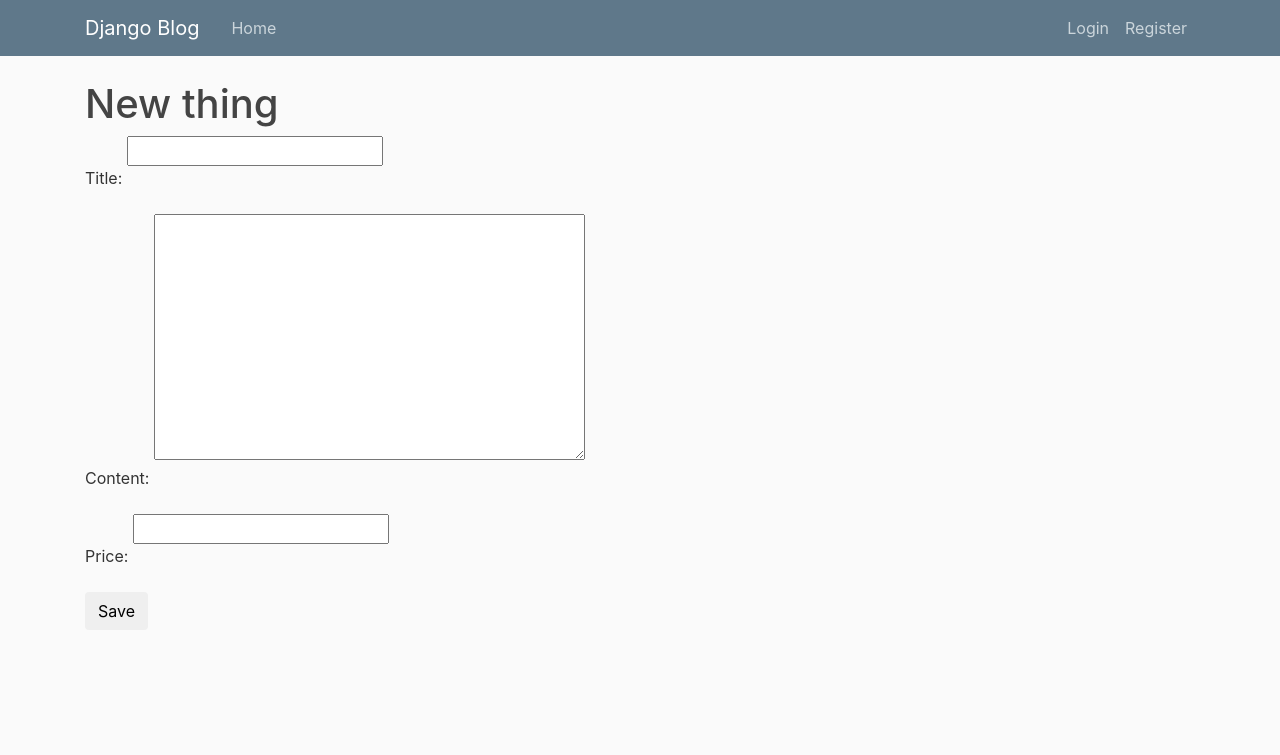
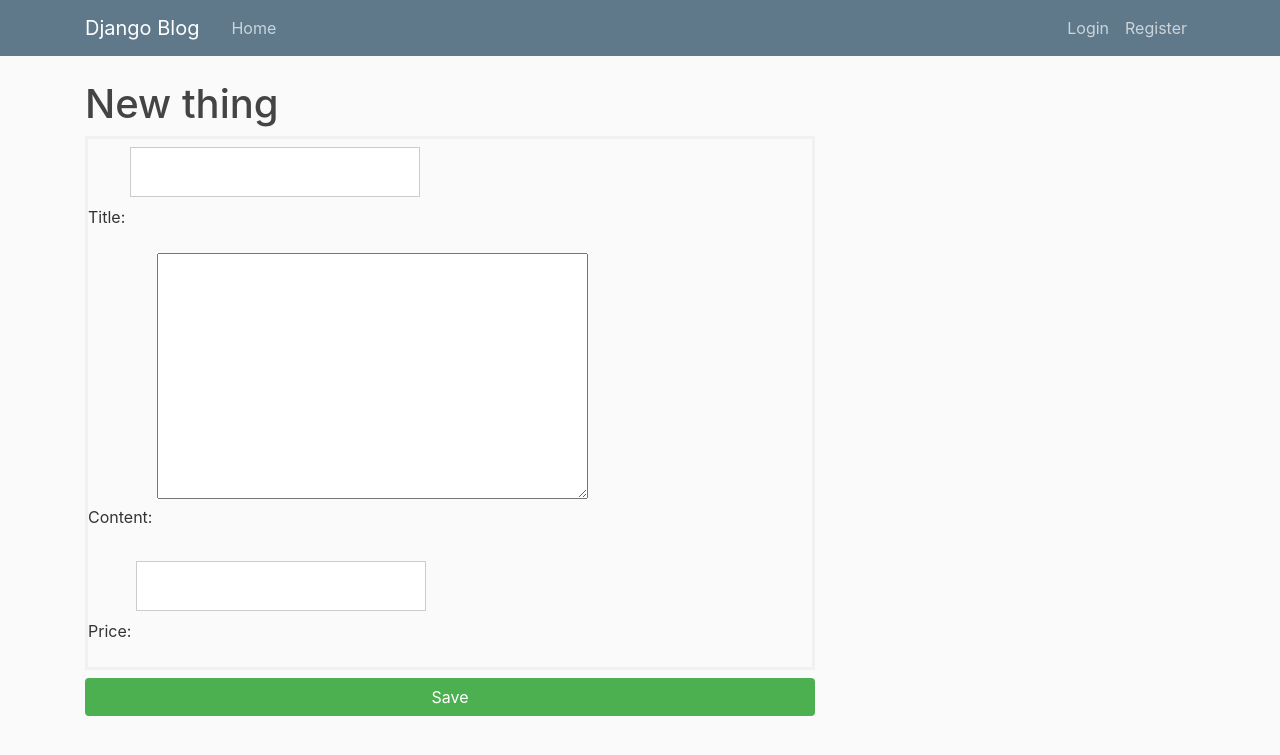
Before and after one commit to nazarhrytsiv/UniWebApp, a Django app: template thing/templates/thing/create.html in a window 1280 px wide. Shown: the top 755 px of the page. Run offline with Django 3.2, Linux system fonts and the light colour scheme; the template is opened without the code that fills it, so the values that code supplies are empty; some libraries are stand-ins or nearby versions.

Commit message:
make a login form with styles

```diff
--- a/static/css/main.css
+++ b/static/css/main.css
@@ -82,3 +82,79 @@ a.article-title:hover {
 .account-heading {
   font-size: 2.5rem;
 }
+
+
+
+
+
+form {
+    border: 3px solid #f1f1f1;
+}
+
+/* Full-width inputs */
+input[type=text], input[type=password] {
+    width: 100%;
+    padding: 12px 20px;
+    margin: 8px 0;
+    display: inline-block;
+    border: 1px solid #ccc;
+    box-sizing: border-box;
+}
+
+/* Set a style for all buttons */
+button {
+    background-color: #4CAF50;
+    color: white;
+    padding: 14px 20px;
+    margin: 8px 0;
+    border: none;
+    cursor: pointer;
+    width: 100%;
+}
+
+/* Add a hover effect for buttons */
+button:hover {
+    opacity: 0.8;
+}
+
+/* Extra style for the cancel button (red) */
+.cancelbtn {
+    width: auto;
+    padding: 10px 18px;
+    background-color: #f44336;
+}
+
+/* Center the avatar image inside this container */
+.imgcontainer {
+    text-align: center;
+    margin: 24px 0 12px 0;
+}
+
+/* Avatar image */
+img.avatar {
+    width: 40%;
+    border-radius: 50%;
+}
+
+/* Add padding to containers */
+.container-login {
+    padding: 16px;
+    background: white;
+}
+
+/* The "Forgot password" text */
+span.psw {
+    float: right;
+    padding-top: 16px;
+}
+
+/* Change styles for span and cancel button on extra small screens */
+@media screen and (max-width: 300px) {
+    span.psw {
+        display: block;
+        float: none;
+    }
+    .cancelbtn {
+        width: 100%;
+    }
+}
--- a/templates/base.html
+++ b/templates/base.html
@@ -9,6 +9,9 @@
 
     <!-- Bootstrap CSS -->
     <link rel="stylesheet" href="https://maxcdn.bootstrapcdn.com/bootstrap/4.0.0/css/bootstrap.min.css" integrity="sha384-Gn5384xqQ1aoWXA+058RXPxPg6fy4IWvTNh0E263XmFcJlSAwiGgFAW/dAiS6JXm" crossorigin="anonymous">
+    <link href="//maxcdn.bootstrapcdn.com/bootstrap/4.1.1/css/bootstrap.min.css" rel="stylesheet" id="bootstrap-css">
+
+
     {% load staticfiles %}
     <link rel="stylesheet" type="text/css" href="{% static 'css/main.css' %}">
 
@@ -77,5 +80,7 @@
     <!-- jQuery first, then Popper.js, then Bootstrap JS -->
     <script src="https://cdnjs.cloudflare.com/ajax/libs/popper.js/1.12.9/umd/popper.min.js" integrity="sha384-ApNbgh9B+Y1QKtv3Rn7W3mgPxhU9K/ScQsAP7hUibX39j7fakFPskvXusvfa0b4Q" crossorigin="anonymous"></script>
     <script src="https://maxcdn.bootstrapcdn.com/bootstrap/4.0.0/js/bootstrap.min.js" integrity="sha384-JZR6Spejh4U02d8jOt6vLEHfe/JQGiRRSQQxSfFWpi1MquVdAyjUar5+76PVCmYl" crossorigin="anonymous"></script>
+
+
 </body>
 </html>
```
Also changed, not shown: templates/login.html (+22 -4 lines).
